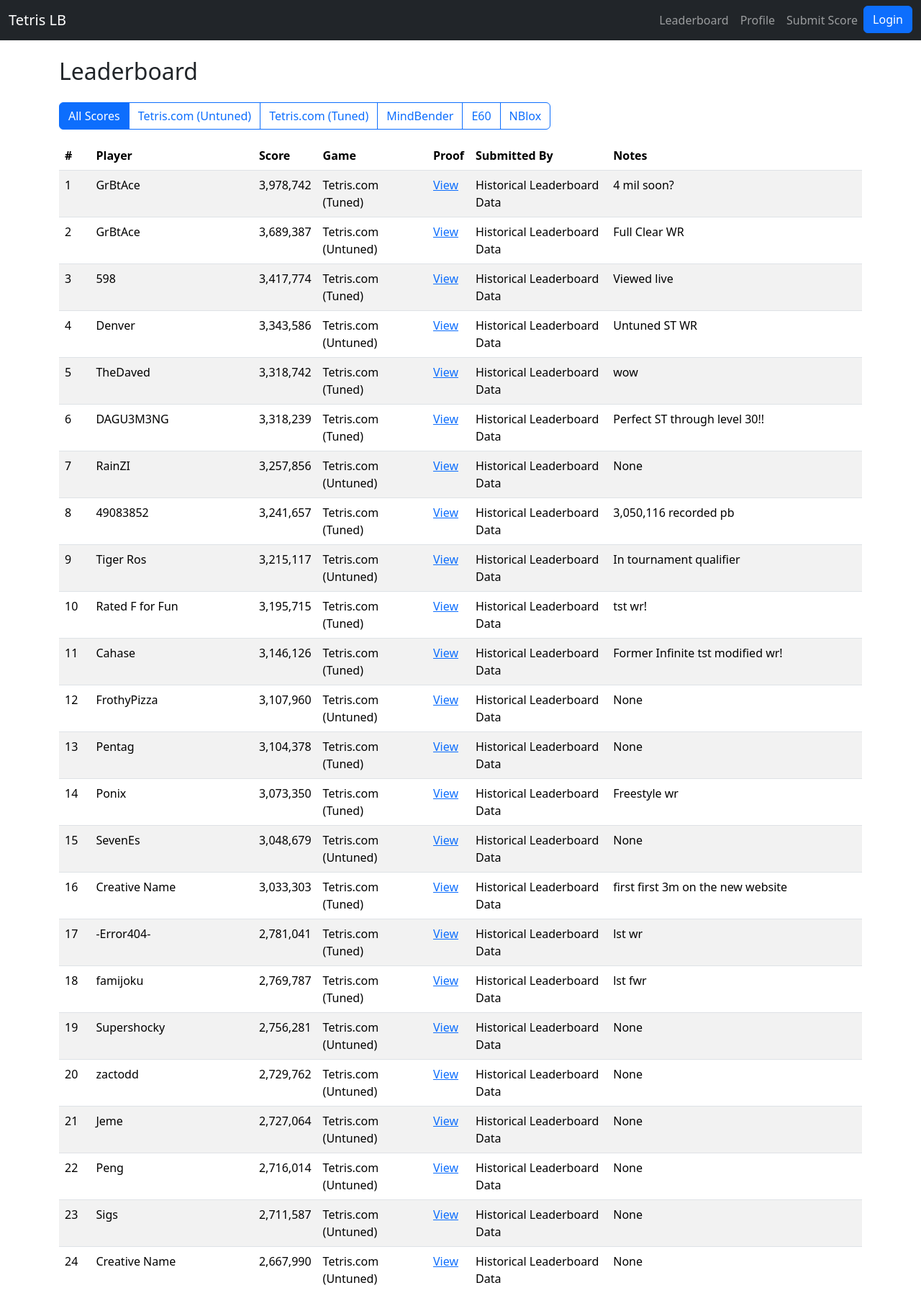
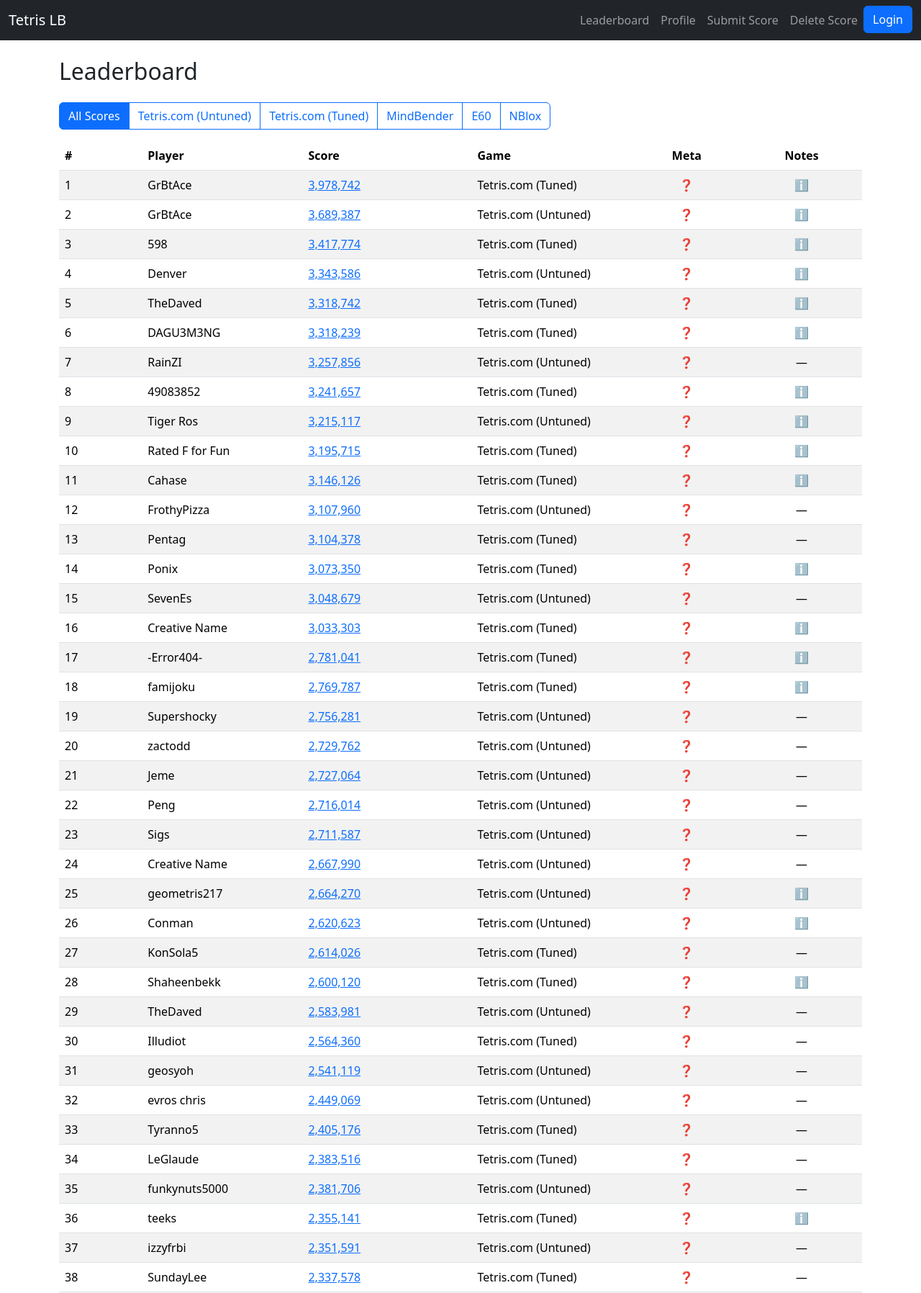
Before and after one commit to DenverCav/Honours-Project, a Flask app: page /leaderboard in a window 1280 px wide. Shown: the top 1796 px of the page at 72% size. Run offline with Flask 3, Linux system fonts and the light colour scheme; data comes from the database, SQL or seed files in the repository; both versions use the stored data as it was after the commit.

Commit message:
Made the leaderboard page look better, shortened the "submitted by" section to make it look nicer, added in an info emoji with a way to view the information when highlighting it, added in a question mark emoji with a way to view who submitted the scores.

```diff
--- a/main.py
+++ b/main.py
@@ -3,7 +3,7 @@ os.environ['OAUTHLIB_INSECURE_TRANSPORT'] = '1' # For local tessting
 from flask import Flask, render_template, redirect, url_for, session, request, flash
 from flask_dance.contrib.discord import make_discord_blueprint, discord
 from dotenv import load_dotenv
-from Data.db import createDB, getUserByID, insert_user, tempLeaderboardData, getDebug, submitOfficialLeaderboard, getLeaderboardFromGame, getAllGames, getPersonalLeaderboard, submitPersonalScores # My database helper functions
+from Data.db import createDB, getUserByID, insert_user, tempLeaderboardData, getDebug, submitOfficialLeaderboard, getLeaderboardFromGame, getAllGames, getPersonalLeaderboard, submitPersonalScores, getAllUsers, deleteExactScore # My database helper functions
 load_dotenv()
 from Logic.auth import loginUser, logoutUser
 from Logic.session import createUser
@@ -59,6 +59,9 @@ def leaderboard():
    leaderboardData = getLeaderboardFromGame(selectedGame)
    games = getAllGames()
 
+   if not selectedGame or selectedGame == "all":
+       selectedGame = None
+
 
    # Debug print to make sure it looks right
    print("Games:", games)
@@ -86,69 +89,98 @@ def profile():
 
    return render_template("profile.html", user=user, personalScores=personalScores)
 
-
-@app.route ("/submitScore", methods=["GET", "POST"])
+@app.route("/submitScore", methods=["GET", "POST"])
 def submitScore():
     if "discordID" not in session:
-        return redirect(url_for("discord.login"))
+        return redirect(url_for("login"))
 
-    is_admin = checkAdmin(session["discordID"])
+    isAdmin = checkAdmin(session["discordID"])
 
     if request.method == "POST":
-        game = request.form["game"]
-        score = int(request.form["score"])
-        notes = request.form.get("notes", "")
 
-        # Admins choose destination
+        game = request.form.get("game")
+        score = request.form.get("score", type=int)
+        date_achieved = request.form.get("date_achieved")
+        player_name = request.form.get("player_name") if isAdmin else session["username"]
+        link = request.form.get("link") if isAdmin else ""
+        notes = request.form.get("notes") or ""
 
-        if is_admin:
-            destination = request.form.get("destination", "official")
+        minimumScores = {
 
-            if destination == "official":
-                link = request.form["link"]
-                player_name = request.form["player_name"]
+            "Tetris.com": 1_500_000,
+            "MindBender": 500_000,
+            "E60": 100_000,
+            "NBlox": 1_000_000
+        }
 
-                submitOfficialLeaderboard(
-                    username=player_name,
-                    score=score,
-                    link=link,
-                    gameType=game,
-                    submittedBy=session["username"],
-                    notes=notes
+        # Admin submissions must meet minimum score
 
-                )
+        if isAdmin and game in minimumScores and score < minimumScores[game]:
+            flash(f"The score does not meet the minimum for {game}")
 
-            else:  # personal
+            return redirect(url_for("submitScore"))
 
-                submitPersonalScores(
-                    discordID=session["discordID"],
-                    score=score,
-                    gameType=game,
-                    notes=notes
+        # Admin submissions require a player name and link
 
-                )
+        if isAdmin and (not player_name or not link):
+            flash("Admin submissions require a player name and a proof link")
 
-        # Non-admins always submit personal
+            return redirect(url_for("submitScore"))
 
-        else:
+        # Submit the score
 
-            submitPersonalScores(
-                discordID=session["discordID"],
-                score=score,
-                gameType=game,
-                notes=notes
+        submitOfficialLeaderboard(
 
-            )
+            username=player_name,
+
+            score=score,
+
+            link=link,
+
+            gameType=game,
+
+            submittedBy=session["username"],
+
+            notes=notes
+
+        )
+
         flash("Score submitted successfully!")
-        return redirect(url_for("profile"))
 
-    return render_template(
-        "submit_score.html",
-        is_admin=is_admin
+        return redirect(url_for("leaderboard"))
 
-    );
+    return render_template("submit_score.html")
 
 
+@app.route("/deleteScore", methods=["GET", "POST"])
+def deleteScore():
+    if "discordID" not in session or not checkAdmin(session["discordID"]):
+        return redirect(url_for("login"))
+
+    deleted = None
+
+    if request.method == "POST":
+
+        username = request.form.get("username", "").strip()
+        game = request.form.get("game", "").strip()
+        scoreA = request.form.get("score", "").strip()
+
+        if not username or not game or not scoreA:
+            flash("Fill in all the fields", "warning")
+        else:
+            try:
+                score = int(scoreA)
+            except ValueError:
+                flash("Score must be a number, and without commas", "warning")
+            else:
+                deleted = deleteExactScore(username=username, gameType=game, score=score)
+
+                if deleted:
+                    flash(f"Deleted {score} points for {username} in {game}", "success")
+                else:
+                    flash("That score couldn't be found. Nothing deleted", "success")
+
+    return render_template("delete_score.html")
 
 @app.route("/about")
 def about():
--- a/templates/base.html
+++ b/templates/base.html
@@ -8,6 +8,17 @@
    <link href="https://cdn.jsdelivr.net/npm/bootstrap@5.3.2/dist/css/bootstrap.min.css" rel="stylesheet">
    <link rel="stylesheet" href="{{ url_for('static', filename='css/style.css') }}">
 </head>
+
+<script>
+    document.addEventListener("DOMContentLoaded", function () {
+        const tooltipTriggerList = [].slice.call(
+            document.querySelectorAll('[data-bs-toggle="tooltip"]'));
+        tooltipTriggerList.forEach(function (tooltripTriggerEl) {
+            new bootstrap.Tooltip(tooltipTriggerEl);
+            });
+            });
+</script>
+
 <body>
    <!-- Navbar -->
    <nav class="navbar navbar-expand-lg navbar-dark bg-dark">
@@ -21,6 +32,7 @@
                    <li class="nav-item"><a class="nav-link" href="{{ url_for('leaderboard') }}">Leaderboard</a></li>
                    <li class="nav-item"><a class="nav-link" href="{{ url_for('profile') }}">Profile</a></li>
                    <li class="nav-item"><a class="nav-link" href="{{ url_for('submitScore') }}">Submit Score</a></li>
+                   <li class="nav-item"><a class="nav-link" href="{{ url_for('deleteScore') }}">Delete Score</a></li>
                    <li class="nav-item">
                        {% include 'navbar_auth.html' %}
                    </li>
@@ -29,6 +41,18 @@
        </div>
    </nav>
 
+   {% with messages = get_flashed_messages(with_categories=true) %}
+    {% if messages %}
+        <div class="container mt-3">
+            {% for category, message in messages %}
+                <div class="alert alert-{{ category }} alert-dismissable fade show" role="alert">
+                    {{ message }}
+                    <button type="button" class="btn-close" data-bs-dismiss="alert"></button>
+                </div>
+            {% endfor %}
+        </div>
+    {% endif %}
+   {% endwith %}
    <!-- Page Content -->
    <div class="container mt-4">
        {% block content %}{% endblock %}
--- a/templates/leaderboard.html
+++ b/templates/leaderboard.html
@@ -1,47 +1,82 @@
-<!-- leaderboard.html -->
-
-{% extends "base.html" %}
-
-{% block content %}
+{% extends "base.html" %} {% block content %}
 <h2 class="mb-4">Leaderboard</h2>
 <!-- Game Toggle Buttons -->
 <div class="btn-group mb-3" role="group">
-<a href="{{ url_for('leaderboard') }}" class="btn btn-outline-primary {% if not selected_game %}active{% endif %}">All Scores</a>
+    <a
+        href="{{ url_for('leaderboard') }}"
+        class="btn btn-outline-primary {% if not selected_game %}active{% endif %}"
+    >
+        All Scores
+    </a>
 
     {% for game in games %}
-<a href="{{ url_for('leaderboard', game=game) }}"
-
-       class="btn btn-outline-primary {% if selected_game == game %}active{% endif %}">
-
+    <a
+        href="{{ url_for('leaderboard', game=game) }}"
+        class="btn btn-outline-primary {% if selected_game == game %}active{% endif %}"
+    >
         {{ game }}
     </a>
 
     {% endfor %}
 </div>
 <!-- Leaderboard Table -->
-<table class="table table-striped">
+<table class="table table-striped align-middle">
     <thead>
         <tr>
             <th>#</th>
-<th>Player</th>
+            <th style="width: 20%">Player</th>
             <th>Score</th>
-<th>Game</th>
-<th>Proof</th>
-<th>Submitted By</th>
-<th>Notes</th>
+
+            {% if not selected_game %}
+            <th style="width: 20%">Game</th>
+
+            {% endif %}
+            <th class="text-center">Meta</th>
+            <th class="text-center">Notes</th>
         </tr>
     </thead>
     <tbody>
-
         {% for entry in leaderboard %}
         <tr>
             <td>{{ loop.index }}</td>
             <td>{{ entry.username }}</td>
-<td>{{ "{:,}".format(entry.score) }}</td>
+            <td>
+                {% if entry.link %}
+                <a href="{{ entry.link }}" target="_blank" class="score-link">
+                    {{ "{:,}".format(entry.score) }}
+                </a>
+
+                {% else %} {{ "{:,}".format(entry.score) }} {% endif %}
+            </td>
+
+            {% if not selected_game %}
             <td>{{ entry.gameType }}</td>
-<td><a href="{{ entry.link }}" target="_blank">View</a></td>
-<td>{{ entry.submittedBy }}</td>
-<td>{{ entry.notes }}</td>
+
+            {% endif %}
+            <td class="text-center">
+                <span
+                    data-bs-toggle="tooltip"
+                    title="Submitted by {{ entry.submittedBy }}"
+                    style="cursor: help;"
+                    >
+                    ❓
+                </span>
+            </td>
+            <!-- Notes tooltip -->
+            <td class="text-center">
+                {% if entry.notes %}
+                <span
+                    class="text-muted"
+                    data-bs-toggle="tooltip"
+                    data-bs-placement="top"
+                    title="{{ entry.notes }}"
+                    style="cursor: help"
+                >
+                    ℹ️
+                </span>
+
+                {% else %} — {% endif %}
+            </td>
         </tr>
 
         {% endfor %}
@@ -49,3 +84,16 @@
 </table>
 
 {% endblock %}
+
+<style>
+    .score-link {
+    font-weight: 600;
+    color: inherit;
+    text-decoration: none;
+    }
+
+    .score-link:hover {
+    text-decoration: underline;
+    opacity: 0.10;
+    }
+</style>
```
Also changed, not shown: Data/db.py (+61 -5 lines), templates/submit_score.html (+5 -3 lines), Data/database.db. Lines whose indentation alone changed are shown as unchanged.
